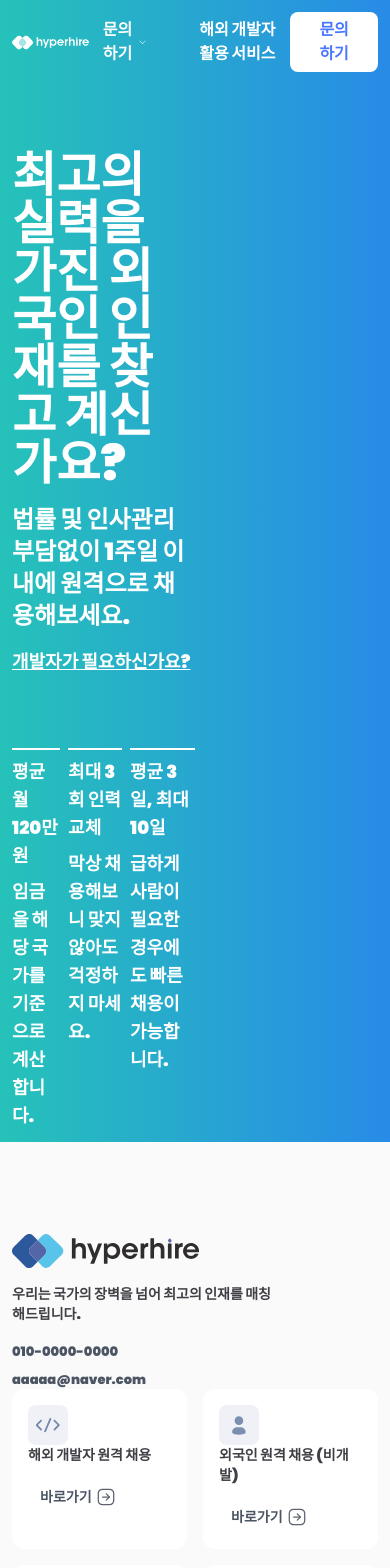
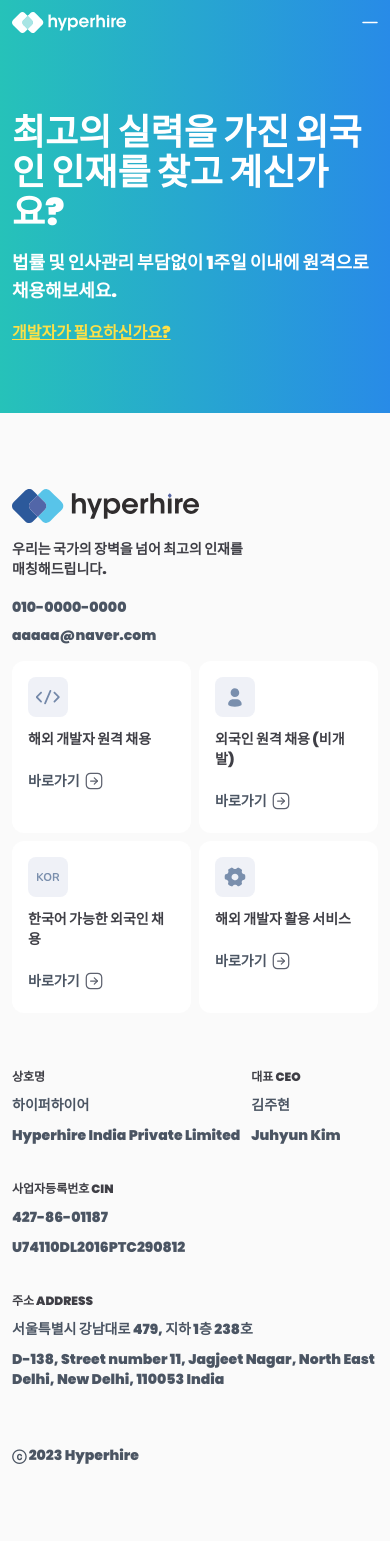
Before and after one commit to HussainAhmadDev/hyperhire, a Next.js app: page / in a window 390 px wide. Shown: the top 1568 px of the page. After the commit the page ends 1541 px from the top, so only its background shows below. Built offline with nearby package versions, Linux system fonts and the light colour scheme.

Commit message:
ui design

```diff
--- a/src/components/atoms/container.tsx
+++ b/src/components/atoms/container.tsx
@@ -10,7 +10,7 @@
 >) => {
   return (
     <div
-      className={cn("p-3 w-full max-w-[1200px] m-auto", className)}
+      className={cn("p-3 w-full max-w-[1224px] m-auto", className)}
       {...props}
     >
       {children}
--- /dev/null
+++ b/src/components/atoms/hamburger-icon.tsx
@@ -0,0 +1,23 @@
+import React from "react";
+
+const HamburgerIcon = () => {
+  return (
+    <svg
+      width="16"
+      height="3"
+      viewBox="0 0 16 3"
+      fill="none"
+      xmlns="http://www.w3.org/2000/svg"
+    >
+      <path
+        d="M1 1.46802H15"
+        stroke="white"
+        strokeWidth="1.5"
+        strokeLinecap="round"
+        strokeLinejoin="round"
+      />
+    </svg>
+  );
+};
+
+export { HamburgerIcon };
--- a/src/components/atoms/index.ts
+++ b/src/components/atoms/index.ts
@@ -10,3 +10,4 @@
 export * from "./container";
 export * from "./flex";
 export * from "./sperator";
+export * from "./hamburger-icon";
--- a/src/components/molecules/footer-cards.tsx
+++ b/src/components/molecules/footer-cards.tsx
@@ -7,12 +7,15 @@
 
 const FooterCards = ({ Icon, title }: FooterCardsProps) => {
   return (
-    <Flex direction="col" gap={4} className="bg-white rounded-xl w-full p-4">
-      <Flex direction="col" gap={3}>
+    <Flex direction="col" gap={4} className="bg-white rounded-xl w-full p-4 ">
+      <Flex direction="col" className="gap-3">
         <Icon />
         <h2 className="font-black text-zinc-700 text-sm">{title}</h2>
       </Flex>
-      <Button className="text-gray-600 text-sm w-fit" variant="text">
+      <Button
+        className="text-gray-600 text-sm w-fit px-0 hover:bg-transparent"
+        variant="text"
+      >
         바로가기
         <ArrowIcon />
       </Button>
--- a/src/components/molecules/hero-details.tsx
+++ b/src/components/molecules/hero-details.tsx
@@ -7,17 +7,20 @@
   return (
     <Flex className="flex-1" gap={4} direction="col">
       <Flex className="py-14" gap={4} direction="col">
-        <h1 className="text-5xl font-black text-white">
+        <h1 className="max-sm:text-4xl text-5xl font-black text-white">
           최고의 실력을 가진 외국인 인재를 찾고 계신가요?
         </h1>
-        <h3 className="text-2xl font-black text-white">
+        <h3 className="max-sm:text-lg text-2xl font-black text-white">
           법률 및 인사관리 부담없이 1주일 이내에 원격으로 채용해보세요.
         </h3>
-        <Link href="/" className="text-lg underline font-black text-white">
+        <Link
+          href="/"
+          className="max-sm:text-base text-lg  underline font-black max-sm:text-yellow-300 text-white"
+        >
           개발자가 필요하신가요?
         </Link>
       </Flex>
-      <Flex className="gap-2" justify="between">
+      <Flex className="max-sm:hidden gap-2" justify="between">
         <DetailCard
           title="평균 월 120만원"
           content="임금을 해당 국가를 기준으로 계산합니다."
--- a/src/components/organisms/footer.tsx
+++ b/src/components/organisms/footer.tsx
@@ -12,77 +12,72 @@
 
 const Footer = () => {
   return (
-    <footer className="bg-zinc-50 py-20">
-      <Container className="flex flex-col gap-11">
-        <div className="flex md:flex-row max-sm:flex-col justify-between md:gap-0 sm:gap-4">
-          <div className="flex flex-col gap-[18px] flex-1">
-            <div className="flex flex-col gap-4">
+    <footer className="bg-zinc-50 max-sm:py-16 py-20">
+      <Container className="flex w-full flex-col max-sm:gap-14 gap-11">
+        <Flex className="max-sm:flex-col justify-between max-sm:gap-4">
+          <Flex direction="col" className="gap-[18px]">
+            <Flex direction="col" className="gap-4">
               <LogoIcon />
-              <p className="text-sm font-black max-w-[260px]  text-zinc-700">
-                우리는 국가의 장벽을 넘어 최고의 인재를 매칭해드립니다.
+              <p className="text-sm font-black text-zinc-700">
+                우리는 국가의 장벽을 넘어 최고의 인재를 <br />
+                매칭해드립니다.
               </p>
-            </div>
-            <Flex gap={2} direction="col">
-              <h2 className="text-[13px] font-black text-gray-600">
+            </Flex>
+            <Flex direction="col" gap={2}>
+              <h2 className="text-sm font-black text-gray-600">
                 010-0000-0000
               </h2>
-              <h3 className="text-[13px] font-black text-gray-600">
+              <h3 className="text-sm font-black text-gray-600">
                 aaaaa@naver.com
               </h3>
             </Flex>
-          </div>
-          <div className="grid max-sm:grid-cols-2 md:grid-cols-2 flex-2 lg:grid-cols-3 xl:grid-cols-4   gap-4 w-full">
+          </Flex>
+          <div className="grid max-sm:gap-2 gap-4 max-sm:grid-cols-2 max-md:grid-cols-2 max-lg:grid-cols-3 max-xl:grid-cols-4 grid-cols-4 ">
             <FooterCards title="해외 개발자 원격 채용" Icon={CodeIcon} />
             <FooterCards title="외국인 원격 채용 (비개발)" Icon={UserIcon} />
             <FooterCards title="한국어 가능한 외국인 채용" Icon={KoreanIcon} />
             <FooterCards title="해외 개발자 활용 서비스" Icon={SettingIcon} />
           </div>
-        </div>
+        </Flex>
 
-        <div className="flex md:flex-row max-sm:flex-col md:gap-0 max-sm:gap-9">
-          <div className="flex gap-[11px]">
-            <div className="flex flex-col gap-2.5">
+        <Flex className="justify-between max-sm:flex-col max-sm:gap-9">
+          <Flex className="gap-[11px]">
+            <Flex direction="col" className="gap-2.5">
               <h2 className="text-zinc-700 text-xs font-black">상호명</h2>
-              <h3 className="text-gray-600 text-[13px] font-black">
-                하이퍼하이어
-              </h3>
-              <p className="text-gray-600 text-[13px] font-black">
+              <h3 className="text-gray-600 text-sm font-black">하이퍼하이어</h3>
+              <p className="text-gray-600 text-sm font-black">
                 Hyperhire India Private Limited
               </p>
-            </div>
-            <div className="flex flex-col gap-2.5">
+            </Flex>
+            <Flex direction="col" className="gap-2.5">
               <h2 className="text-zinc-700 text-xs font-black">대표 CEO</h2>
-              <h3 className="text-gray-600 text-[13px] font-black">김주현</h3>
-              <p className="text-gray-600 text-[13px] font-black">Juhyun Kim</p>
-            </div>
-          </div>
-          <div className="flex md:flex-row max-sm:flex-col gap-[42px] w-full">
-            <div className="flex flex-col gap-2.5">
+              <h3 className="text-gray-600 text-sm font-black">김주현</h3>
+              <p className="text-gray-600 text-sm font-black">Juhyun Kim</p>
+            </Flex>
+          </Flex>
+          <Flex className="max-sm:m-0 m-auto max-sm:gap-9 gap-10 max-sm:flex-col">
+            <Flex direction="col" className="flex-1 gap-2.5">
               <h2 className="text-zinc-700 text-xs font-black">
                 사업자등록번호 CIN
               </h2>
-              <h3 className="text-gray-600 text-[13px] font-black">
-                427-86-01187
-              </h3>
-              <p className="text-gray-600 text-[13px] font-black">
+              <h3 className="text-gray-600 text-sm font-black">427-86-01187</h3>
+              <p className="text-gray-600 text-sm font-black">
                 U74110DL2016PTC290812
               </p>
-            </div>
-            <div className="flex flex-col gap-2.5">
+            </Flex>
+            <Flex direction="col" className="gap-2.5">
               <h2 className="text-zinc-700 text-xs font-black">주소 ADDRESS</h2>
-              <h3 className="text-gray-600 text-[13px] font-black">
+              <h3 className="text-gray-600 text-sm font-black">
                 서울특별시 강남대로 479, 지하 1층 238호
               </h3>
-              <p className="text-gray-600 max-w-[455px] text-[13px] font-black">
+              <p className="text-gray-600 max-w-[455px] text-sm font-black">
                 D-138, Street number 11, Jagjeet Nagar, North East Delhi, New
                 Delhi, 110053 India
               </p>
-            </div>
-          </div>
-        </div>
-        <h2 className="text-gray-600 text-[13px] font-black">
-          ⓒ 2023 Hyperhire
-        </h2>
+            </Flex>
+          </Flex>
+        </Flex>
+        <h2 className="text-gray-600 text-sm font-black">ⓒ 2023 Hyperhire</h2>
       </Container>
     </footer>
   );
--- a/src/components/organisms/header.tsx
+++ b/src/components/organisms/header.tsx
@@ -1,17 +1,27 @@
 import React from "react";
-import { Button, ChevronIcon, Container, Flex, WhiteLogo } from "../atoms";
+import {
+  Button,
+  ChevronIcon,
+  Container,
+  Flex,
+  HamburgerIcon,
+  WhiteLogo,
+} from "../atoms";
 
 const Header = () => {
   return (
     <Container className="py-3 w-full max-w-6xl items-center flex justify-between m-auto">
       <WhiteLogo />
-      <Flex align="center" className="gap-10">
+      <Flex align="center" className="max-sm:hidden gap-10">
         <Button variant="text">
           문의하기 <ChevronIcon />
         </Button>
         <p className="font-black text-white">해외 개발자 활용 서비스</p>
       </Flex>
-      <Button>문의하기</Button>
+      <Button className="max-sm:hidden">문의하기</Button>
+      <div className="max-sm:block hidden">
+        <HamburgerIcon />
+      </div>
     </Container>
   );
 };
--- a/src/components/organisms/hero.tsx
+++ b/src/components/organisms/hero.tsx
@@ -4,7 +4,7 @@
 
 const HeroSection = () => {
   return (
-    <Container className="flex">
+    <Container className="flex max-sm:flex-col">
       <HeroDetails />
       <div className="flex-1" />
     </Container>
```
